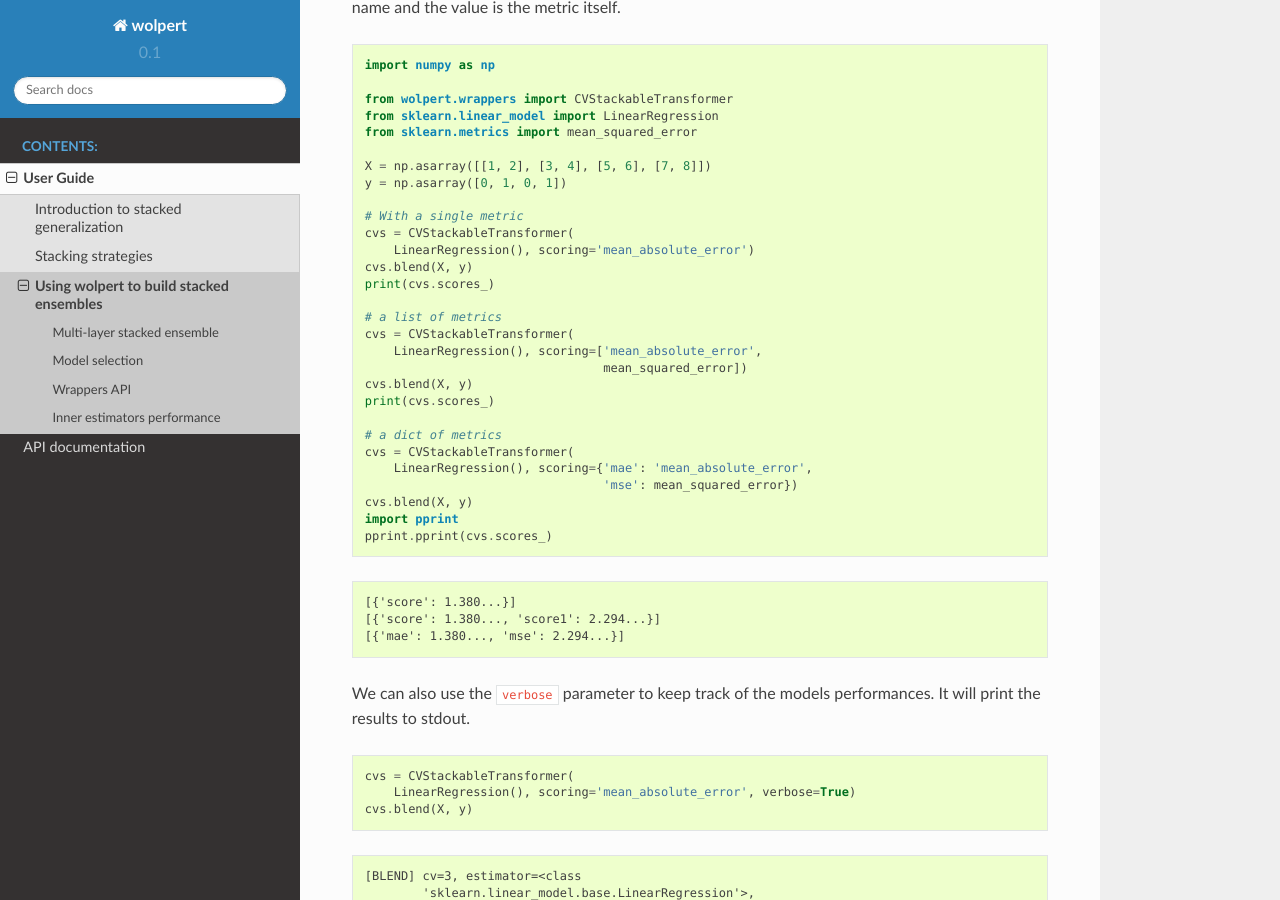
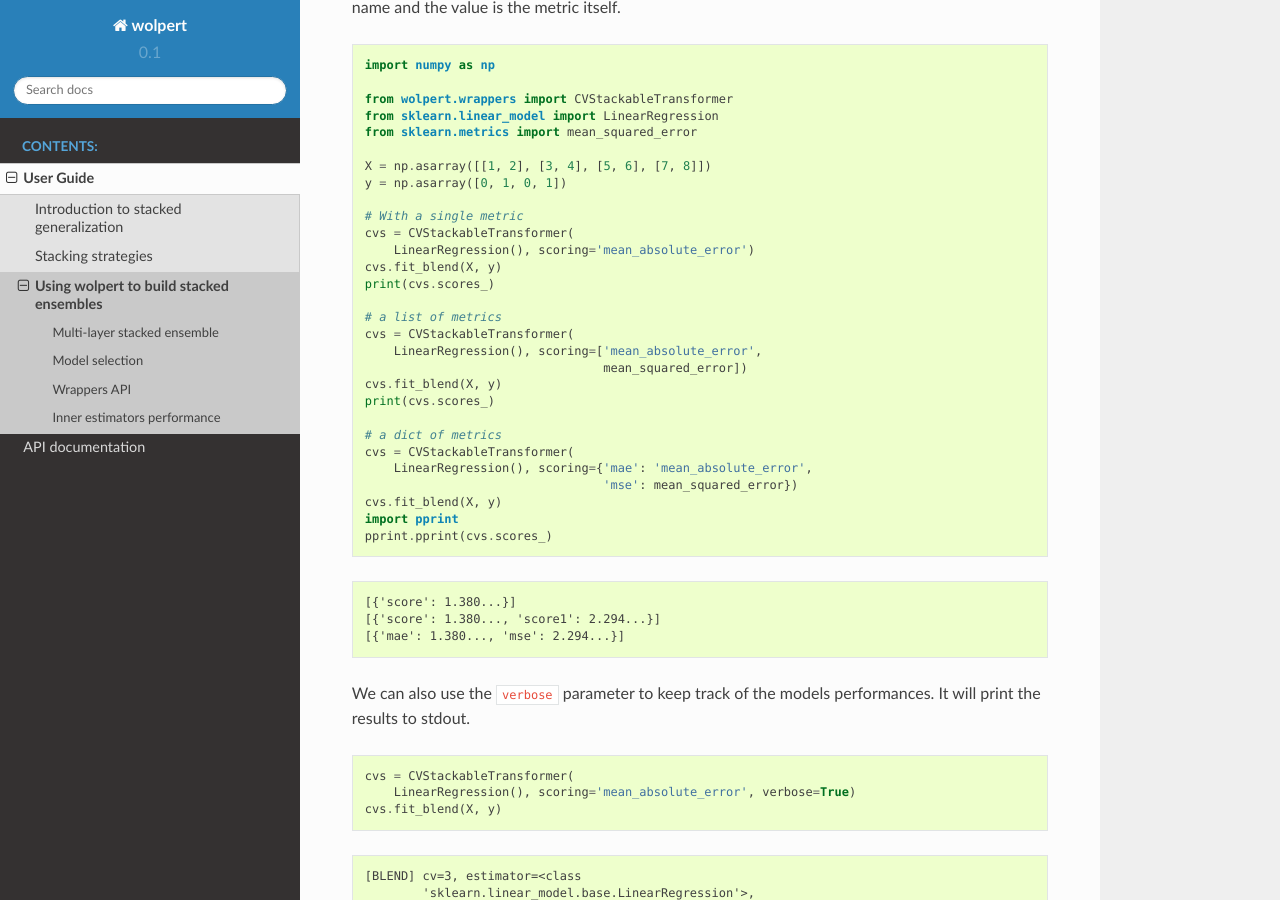
Before and after one commit to caioaao/wolpert, a Sphinx documentation site: the page built from docs/source/user_guide/usage.rst, in a window 1280 px wide and 900 px high, scrolled down 4786 px. Built offline with Sphinx 7.4.7 and the Read the Docs theme 2.0.0, drawn with Linux system fonts in a browser that asks for light colours; cross-references to code outside the pages are shown as plain code.

Commit message:
fix docs

```diff
--- a/docs/source/user_guide/usage.rst
+++ b/docs/source/user_guide/usage.rst
@@ -231,21 +231,21 @@
    # With a single metric
    cvs = CVStackableTransformer(
        LinearRegression(), scoring='mean_absolute_error')
-   cvs.blend(X, y)
+   cvs.fit_blend(X, y)
    print(cvs.scores_)
 
    # a list of metrics
    cvs = CVStackableTransformer(
        LinearRegression(), scoring=['mean_absolute_error',
                                     mean_squared_error])
-   cvs.blend(X, y)
+   cvs.fit_blend(X, y)
    print(cvs.scores_)
 
    # a dict of metrics
    cvs = CVStackableTransformer(
        LinearRegression(), scoring={'mae': 'mean_absolute_error',
                                     'mse': mean_squared_error})
-   cvs.blend(X, y)
+   cvs.fit_blend(X, y)
    import pprint
    pprint.pprint(cvs.scores_)
 
@@ -263,7 +263,7 @@
 
    cvs = CVStackableTransformer(
        LinearRegression(), scoring='mean_absolute_error', verbose=True)
-   cvs.blend(X, y)
+   cvs.fit_blend(X, y)
 
 .. testoutput::
    :options: +ELLIPSIS
```
